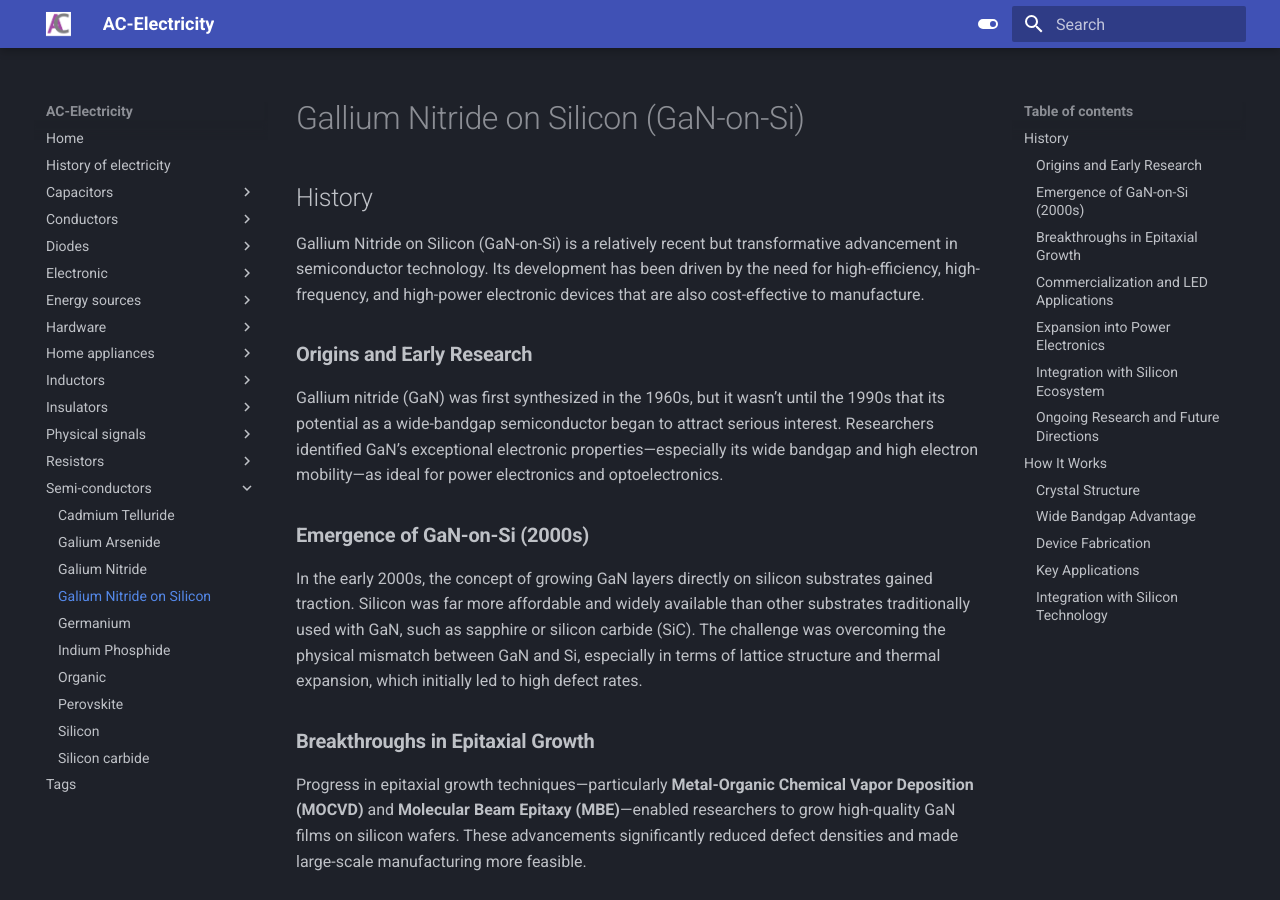
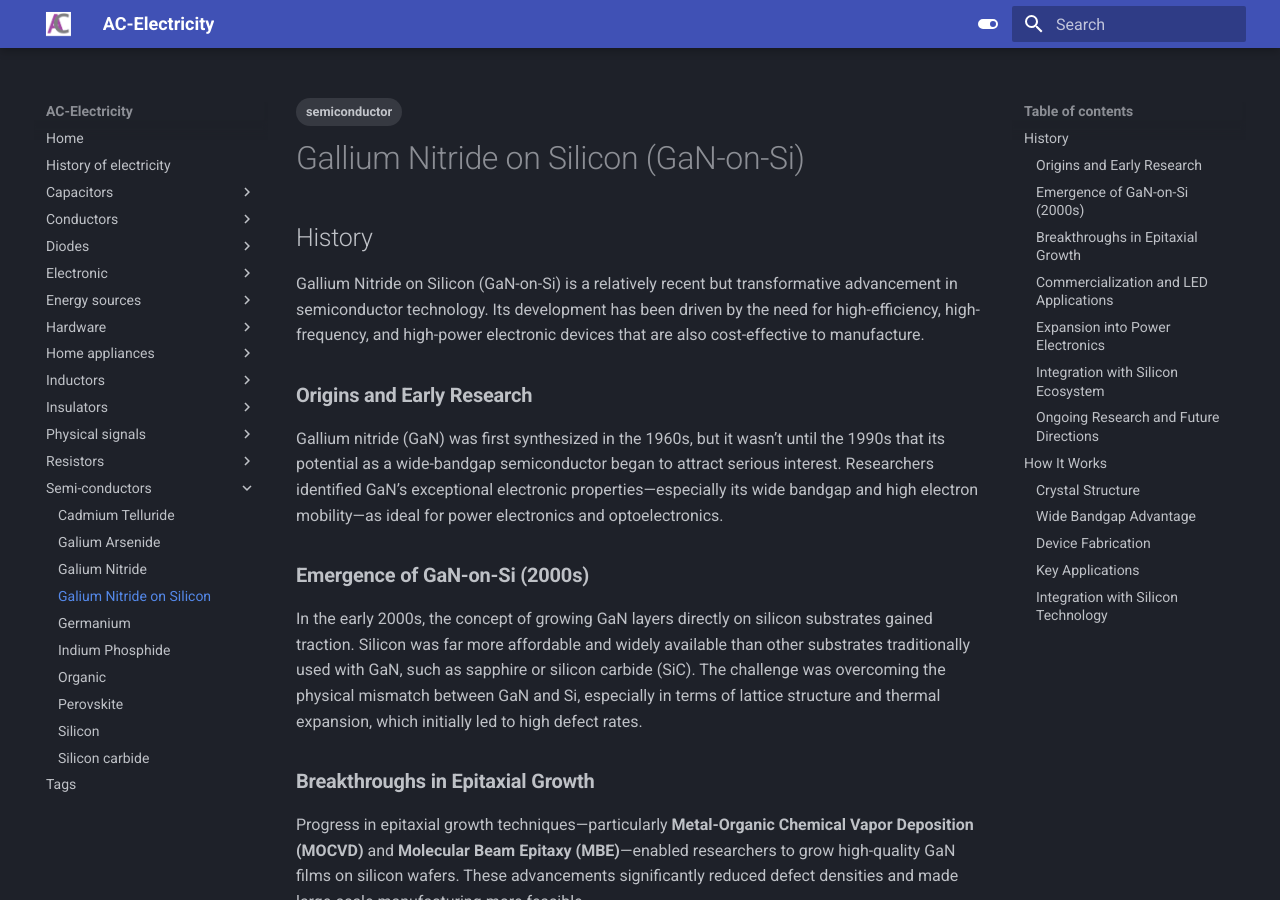
Before and after one commit to alexiscarbillet/ac-electricity, an MkDocs documentation site: the page built from docs/semi_conductors/galium_nitride_on_silicon.md, in a window 1280 px wide and 900 px high. Built offline with MkDocs 1.6.1 and Material for MkDocs 9.7.7, drawn with Linux system fonts in a browser that asks for light colours.

Commit message:
Update galium_nitride_on_silicon.md

```diff
--- a/docs/semi_conductors/galium_nitride_on_silicon.md
+++ b/docs/semi_conductors/galium_nitride_on_silicon.md
@@ -1,3 +1,7 @@
+---
+tags:
+  - semiconductor
+---
 
 
 # Gallium Nitride on Silicon (GaN-on-Si)
```
